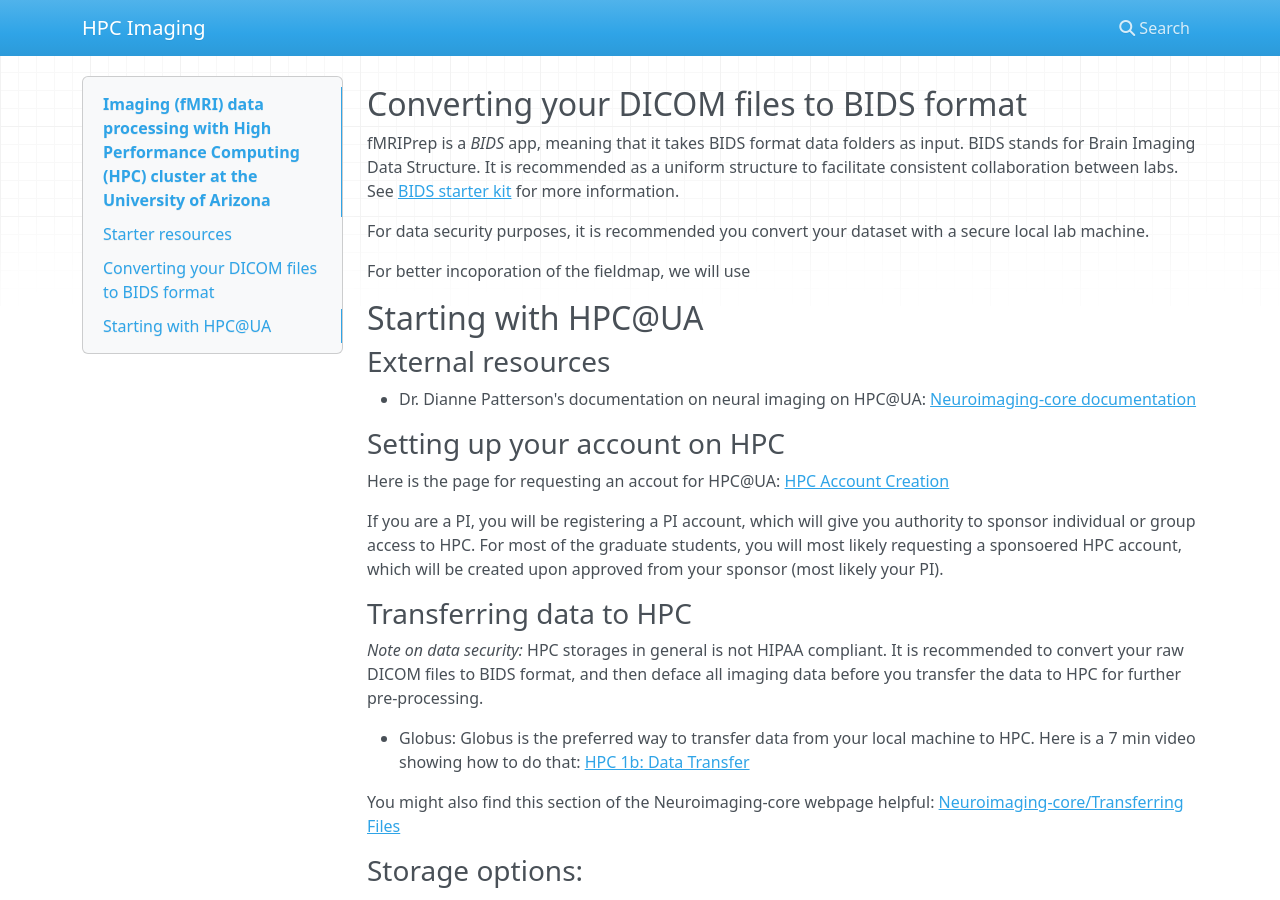
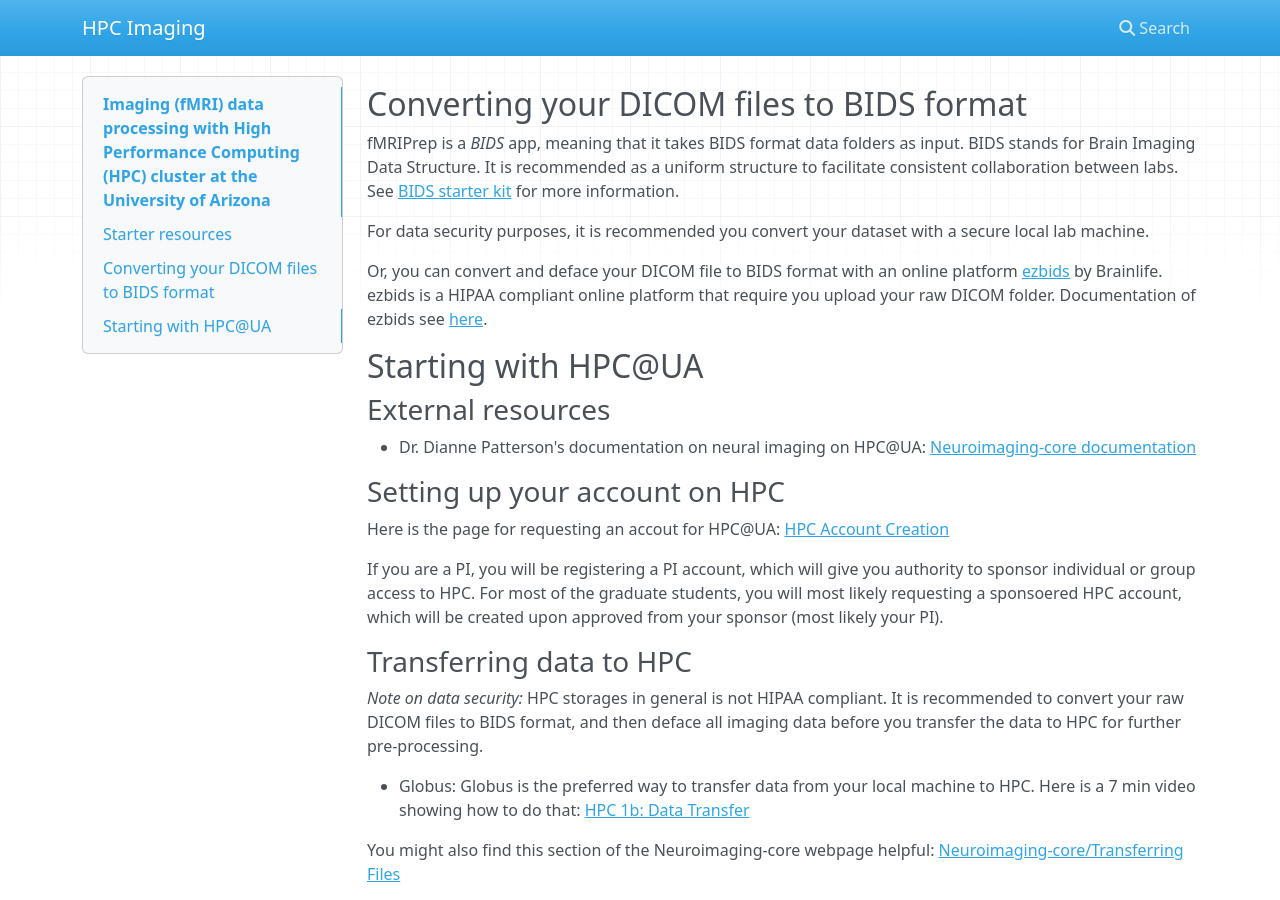
Before and after one commit to Diheng/HPC_imaging, an MkDocs documentation site: the page built from docs/index.md, in a window 1280 px wide and 900 px high, scrolled down 1022 px. Built offline with MkDocs 1.6.1, drawn with Linux system fonts in a browser that asks for light colours; nearby versions of some CDN libraries.

Commit message:
Added ezbids

```diff
--- a/docs/index.md
+++ b/docs/index.md
@@ -32,7 +32,7 @@ fMRIPrep is a *BIDS* app, meaning that it takes BIDS format data folders as inpu
 
 For data security purposes, it is recommended you convert your dataset with a secure local lab machine.
 
-For better incoporation of the fieldmap, we will use
+Or, you can convert and deface your DICOM file to BIDS format with an online platform [ezbids](https://brainlife.io/ezbids/) by Brainlife. ezbids is a HIPAA compliant online platform that require you upload your raw DICOM folder. Documentation of ezbids see [here](https://github.com/brainlife/ezbids).
 
 ## Starting with HPC@UA
 
```
